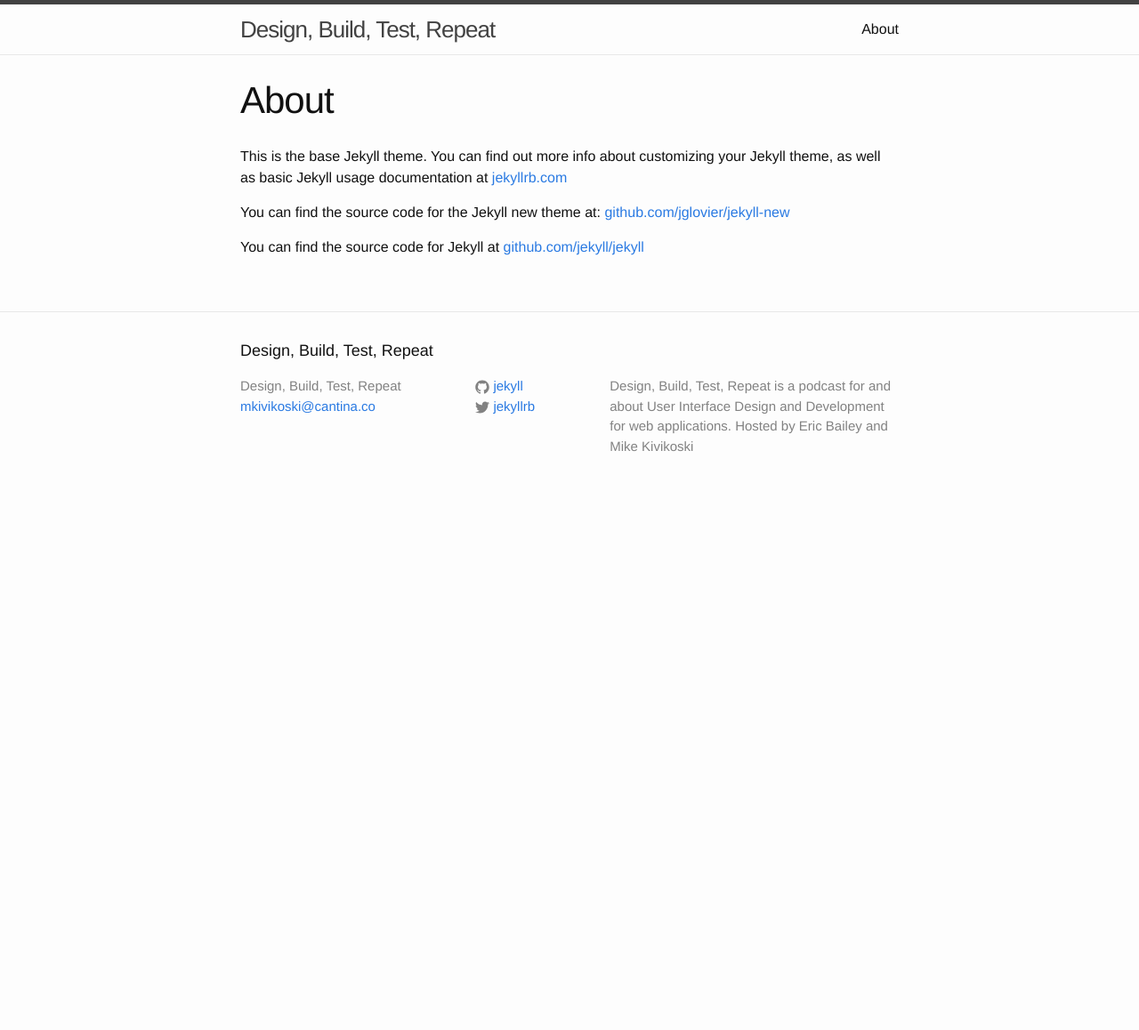
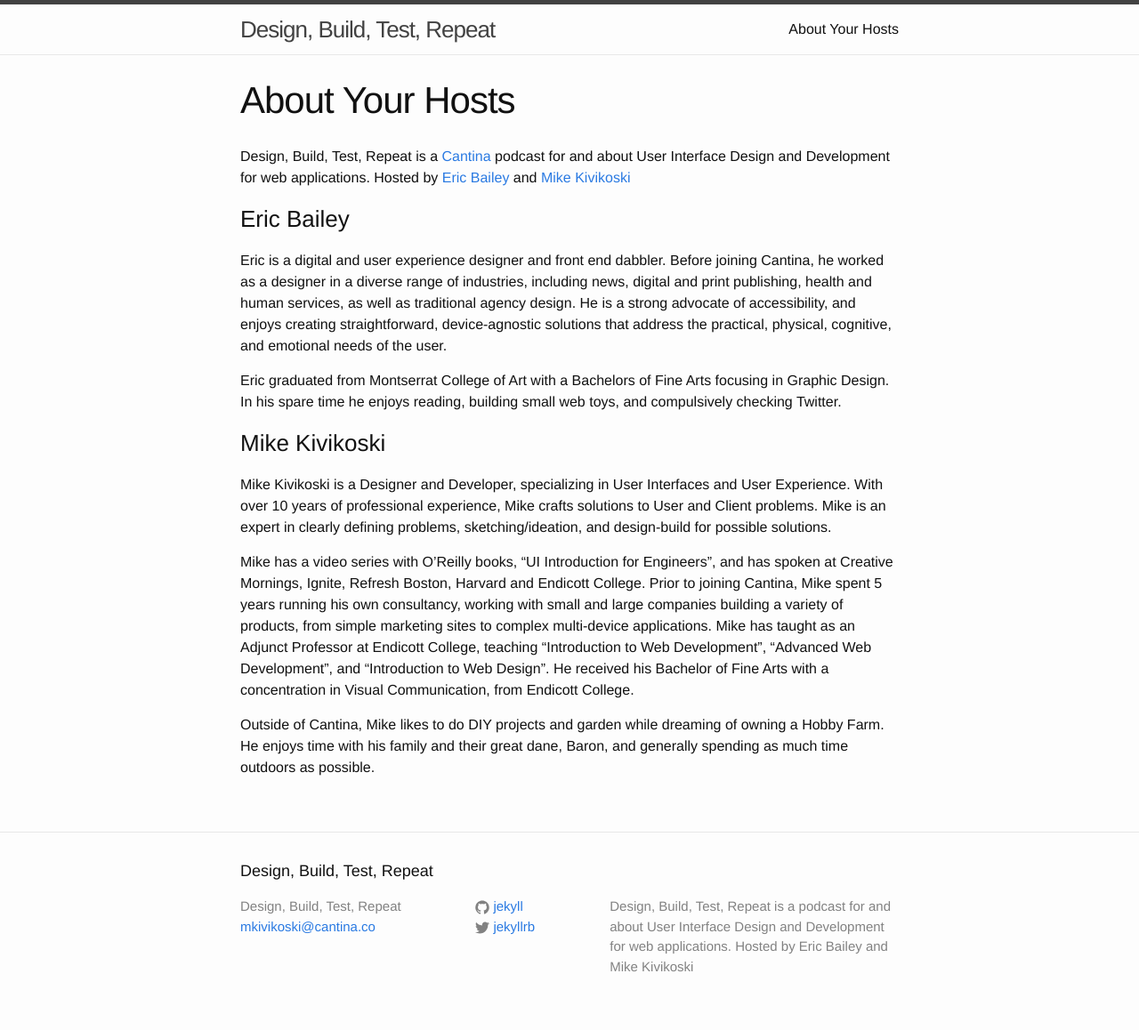
Before and after one commit to cantinac/design-build-test-repeat, a Jekyll site: the page built from about.md, in a window 1280 px wide. Shown: the whole page at 89% size. Built offline with Jekyll 4.4.1, drawn with Linux system fonts in a browser that asks for light colours; before the commit the page ends 900 px from its top, so only the background shows below that.

Commit message:
create content about podcast hosts

```diff
--- a/about.md
+++ b/about.md
@@ -1,11 +1,19 @@
 ---
 layout: page
-title: About
+title: About Your Hosts
 permalink: /about/
 ---
 
-This is the base Jekyll theme. You can find out more info about customizing your Jekyll theme, as well as basic Jekyll usage documentation at [jekyllrb.com](http://jekyllrb.com/)
+Design, Build, Test, Repeat is a [Cantina](https://cantina.co/) podcast for and about User Interface Design and Development for web applications. Hosted by [Eric Bailey](https://twitter.com/ericwbailey) and [Mike Kivikoski](https://twitter.com/mkivikoski)
 
-You can find the source code for the Jekyll new theme at: [github.com/jglovier/jekyll-new](https://github.com/jglovier/jekyll-new)
+### Eric Bailey
+Eric is a digital and user experience designer and front end dabbler. Before joining Cantina, he worked as a designer in a diverse range of industries, including news, digital and print publishing, health and human services, as well as traditional agency design. He is a strong advocate of accessibility, and enjoys creating straightforward, device-agnostic solutions that address the practical, physical, cognitive, and emotional needs of the user.
 
-You can find the source code for Jekyll at [github.com/jekyll/jekyll](https://github.com/jekyll/jekyll)
+Eric graduated from Montserrat College of Art with a Bachelors of Fine Arts focusing in Graphic Design. In his spare time he enjoys reading, building small web toys, and compulsively checking Twitter.
+
+### Mike Kivikoski
+Mike Kivikoski is a Designer and Developer, specializing in User Interfaces and User Experience. With over 10 years of professional experience, Mike crafts solutions to User and Client problems. Mike is an expert in clearly defining problems, sketching/ideation, and design-build for possible solutions.
+
+Mike has a video series with O’Reilly books, “UI Introduction for Engineers”, and has spoken at Creative Mornings, Ignite, Refresh Boston, Harvard and Endicott College. Prior to joining Cantina, Mike spent 5 years running his own consultancy, working with small and large companies building a variety of products, from simple marketing sites to complex multi-device applications. Mike has taught as an Adjunct Professor at Endicott College, teaching “Introduction to Web Development”, “Advanced Web Development”, and “Introduction to Web Design”. He received his Bachelor of Fine Arts with a concentration in Visual Communication, from Endicott College.
+
+Outside of Cantina, Mike likes to do DIY projects and garden while dreaming of owning a Hobby Farm. He enjoys time with his family and their great dane, Baron, and generally spending as much time outdoors as possible.
```
